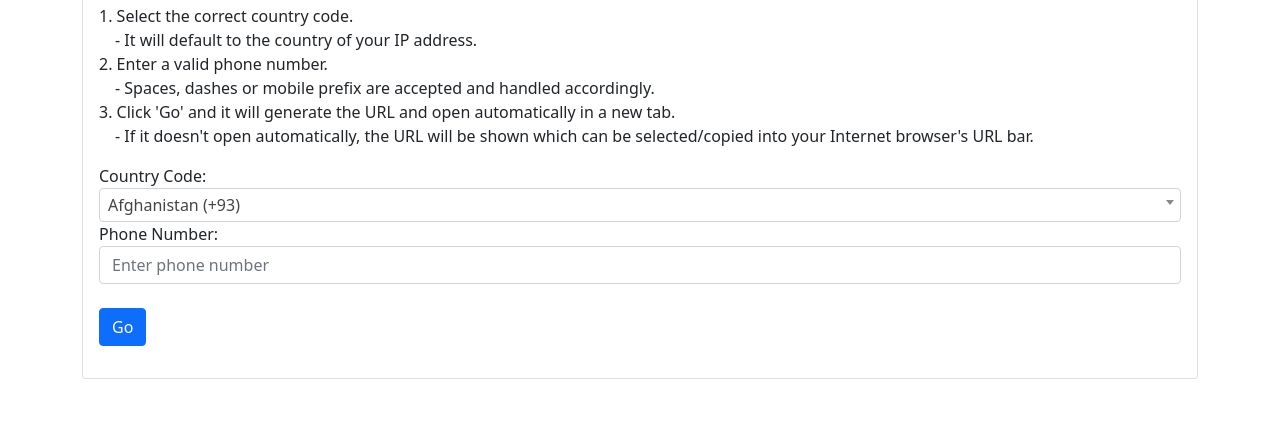
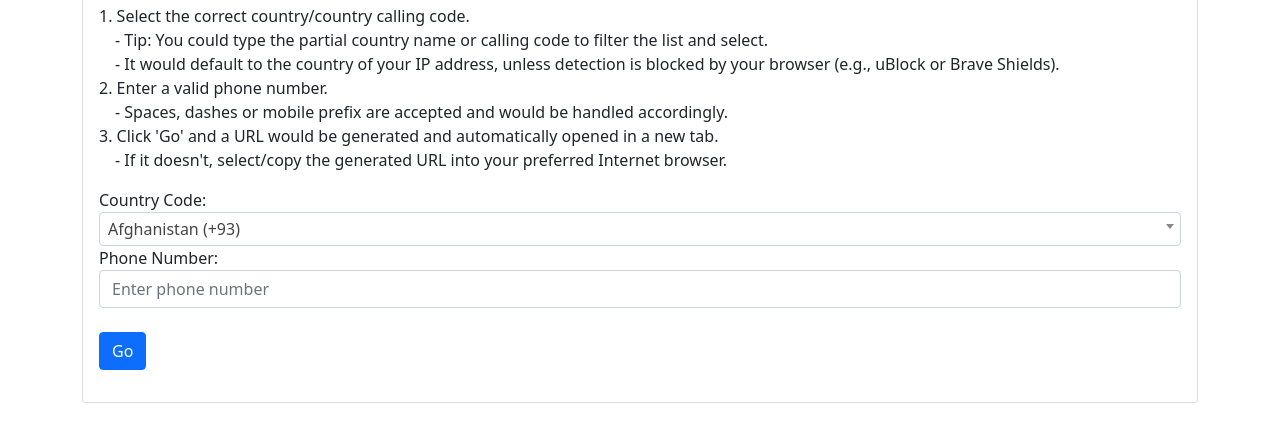
Before and after one commit to fukie/WhatsAppURL, a plain HTML site: page index.html in a window 1280 px wide. Shown: the part 180-622 px from the top of the page. Drawn offline with nearby package versions, Linux system fonts and the light colour scheme; no server answers.

Commit message:
Improved instructions' grammar and vocabulary.

```diff
--- a/index.html
+++ b/index.html
@@ -37,12 +37,13 @@
 			<div class="card-body">
 				<form id="my-form">
 					<h2>Instructions:</h2>
-					<p>1. Select the correct country code.<br>
-					&emsp;- It will default to the country of your IP address. <br>
+					<p>1. Select the correct country/country calling code.<br>
+					&emsp;- Tip: You could type the partial country name or calling code to filter the list and select.<br>
+					&emsp;- It would default to the country of your IP address, unless detection is blocked by your browser (e.g., uBlock or Brave Shields). <br>
 					2. Enter a valid phone number.<br>
-					&emsp;- Spaces, dashes or mobile prefix are accepted and handled accordingly.<br>
-					3. Click 'Go' and it will generate the URL and open automatically in a new tab. <br>
-					&emsp;- If it doesn't open automatically, the URL will be shown which can be selected/copied into your Internet browser's URL bar.</p>
+					&emsp;- Spaces, dashes or mobile prefix are accepted and would be handled accordingly.<br>
+					3. Click 'Go' and a URL would be generated and automatically opened in a new tab. <br>
+					&emsp;- If it doesn't, select/copy the generated URL into your preferred Internet browser.</p>
 					<div class="form-group">
 						<label for="countryCode">Country Code:</label>
 						<select class="form-select" id="countryCode" name="countryCode" required>
```
